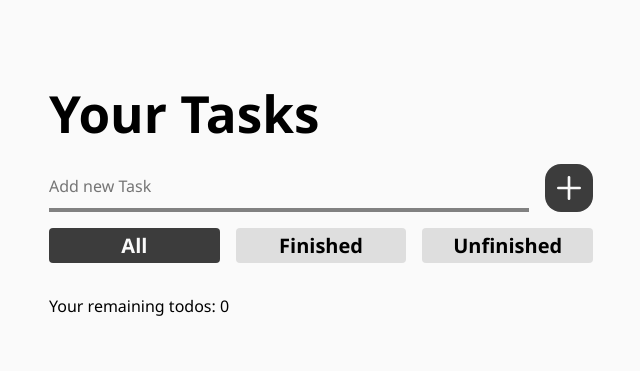
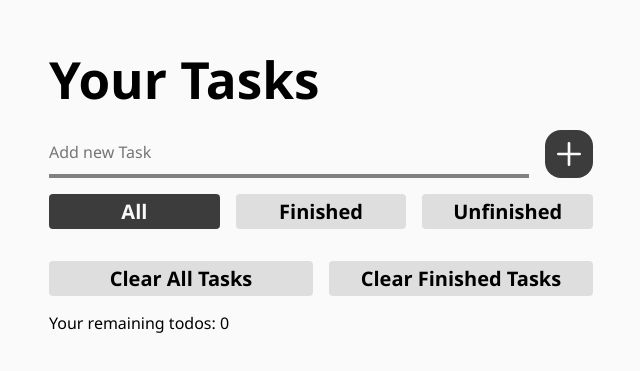
Before and after one commit to bagoesihsant/react-checkpoint-todo-list-app, a React (Vite) app: page / in a window 1280 px wide. Shown: the part 211-582 px from the top of the page, without its empty margins (319-959 px from the left). Built offline with nearby package versions, Linux system fonts and the light colour scheme.

Commit message:
Created components for clear all task or clear all finished task, rewriting some of the toast message, changed from data to task for better user experience.

```diff
--- a/src/components/AddTask.jsx
+++ b/src/components/AddTask.jsx
@@ -56,7 +56,7 @@ export function AddTask(){
             });
             setTask('');
             setTaskInputError('');
-            toast.success('Data added', {
+            toast.success('Task added', {
                 position: "top-right",
                 autoClose: 5000,
                 hideProgressBar: false,
@@ -67,7 +67,7 @@ export function AddTask(){
                 theme: "colored",
             });
         } catch (error) {
-            toast.error('Failed to Add Data', {
+            toast.error('Failed to Add Task', {
                 position: "top-right",
                 autoClose: 5000,
                 hideProgressBar: false,
--- a/src/components/App.jsx
+++ b/src/components/App.jsx
@@ -2,6 +2,7 @@
 import { AddTask } from './AddTask';
 import { TasksList } from './TasksList';
 import { FilterTasks } from './FilterTasks';
+import { ClearTasks } from './ClearTasks';
 
 // Import Context Provider
 import { TasksProvider } from '../contexts/TasksProvider';
@@ -23,6 +24,7 @@ export default function App() {
                     <AddTask />
                     <FilterTasks />
                     <TasksList />
+                    <ClearTasks />
                     <TasksCount />
                     <ToastContainer />
                 </TasksProvider>
--- /dev/null
+++ b/src/components/ClearTasks.jsx
@@ -0,0 +1,76 @@
+// Import Context Provider
+import { useTasksDispatch } from "../contexts/TasksProvider";
+
+// Import React Libraries
+import { toast } from "react-toastify";
+
+export function ClearTasks(){
+
+    const dispatch = useTasksDispatch();
+
+    return(
+        <div className="clear-button-container">
+            <button
+                onClick={() => {
+                    try {
+                        dispatch({type: 'clear-all'});
+                        toast.success('All Tasks Cleared', {
+                            position: "top-right",
+                            autoClose: 5000,
+                            hideProgressBar: false,
+                            closeOnClick: false,
+                            pauseOnHover: true,
+                            draggable: true,
+                            progress: undefined,
+                            theme: "colored",
+                        });
+                    } catch(error) {
+                        toast.error('Failed to Clear All Tasks', {
+                            position: "top-right",
+                            autoClose: 5000,
+                            hideProgressBar: false,
+                            closeOnClick: false,
+                            pauseOnHover: true,
+                            draggable: true,
+                            progress: undefined,
+                            theme: "colored",
+                        });
+                    }
+                }}
+            >
+                Clear All Tasks
+            </button>
+            <button
+                onClick={() => {
+                    try {
+                        dispatch({type: 'clear-finished'});
+                        toast.success('Finished Tasks Cleared', {
+                            position: "top-right",
+                            autoClose: 5000,
+                            hideProgressBar: false,
+                            closeOnClick: false,
+                            pauseOnHover: true,
+                            draggable: true,
+                            progress: undefined,
+                            theme: "colored",
+                        });
+                    } catch(error) {
+                        toast.error('Failed to Clear All Finished Tasks', {
+                            position: "top-right",
+                            autoClose: 5000,
+                            hideProgressBar: false,
+                            closeOnClick: false,
+                            pauseOnHover: true,
+                            draggable: true,
+                            progress: undefined,
+                            theme: "colored",
+                        });
+                    }
+                }}
+            >
+                Clear Finished Tasks
+            </button>
+        </div>
+    )
+
+}
--- a/src/components/ListItem.jsx
+++ b/src/components/ListItem.jsx
@@ -66,7 +66,7 @@ export function ListItem({task, handleDelete, handleError}){
             });
             resetEditInput();
             handleError('');
-            toast.success('Data updated', {
+            toast.success('Task updated', {
                 position: "top-right",
                 autoClose: 5000,
                 hideProgressBar: false,
@@ -77,7 +77,7 @@ export function ListItem({task, handleDelete, handleError}){
                 theme: "colored",
             });
         } catch (error) {
-            toast.error('Failed to Update Data', {
+            toast.error('Failed to Update Task', {
                 position: "top-right",
                 autoClose: 5000,
                 hideProgressBar: false,
--- a/src/components/TasksList.jsx
+++ b/src/components/TasksList.jsx
@@ -70,7 +70,7 @@ export function TasksList(){
                 id: modalIsOpen.id,
             });
             handleCloseModal();
-            toast.success('Data deleted', {
+            toast.success('Task deleted', {
                 position: "top-right",
                 autoClose: 5000,
                 hideProgressBar: false,
@@ -81,7 +81,7 @@ export function TasksList(){
                 theme: "colored",
             });
         } catch(error) {
-            toast.error('Failed to Delete Data', {
+            toast.error('Failed to Delete Task', {
                 position: "top-right",
                 autoClose: 5000,
                 hideProgressBar: false,
--- a/src/contexts/TasksProvider.jsx
+++ b/src/contexts/TasksProvider.jsx
@@ -86,6 +86,14 @@ function tasksReducer(tasks, action) {
             return tasks.filter(task => task.id !== action.id);
         }
 
+        case 'clear-all' : {
+            return [];
+        }
+
+        case 'clear-finished' : {
+            return tasks.filter(task => task.finished !== true);
+        }
+
         default: {
             throw Error(`Unknown Action: ${action.type}`);
         }
--- a/src/styles/App.css
+++ b/src/styles/App.css
@@ -138,6 +138,26 @@ body {
     color: var(--white-100);
 }
 
+.container .clear-button-container {
+    display: flex;
+    justify-content: space-between;
+    gap: 1rem;
+}
+
+.container .clear-button-container button {
+    padding-block: .25rem;
+    border-style: none;
+    border-radius: .25rem;
+    background: var(--white-400);
+    font-size: 1.25rem;
+    font-weight: 600;
+    cursor: pointer;
+    flex: 1;
+}
+.container .clear-button-container button:hover {
+    background-color: var(--white-900);
+    color: var(--white-100);
+}
 
 
 .container .todo-list-container {
@@ -219,6 +239,10 @@ body {
 .container .todo-list-container .todo .todo-list-item button img {
     height: 1.5rem;
     width: 1.5rem;
+}
+
+.container .remaining-todo {
+    margin-block: 1rem;
 }
 
 /* Modal CSS */
```
